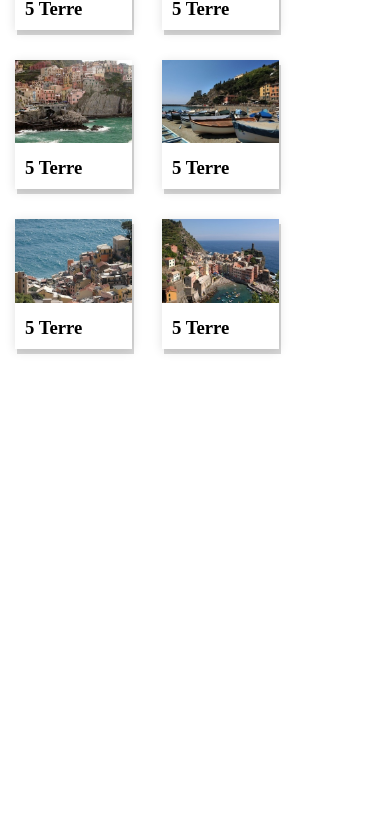
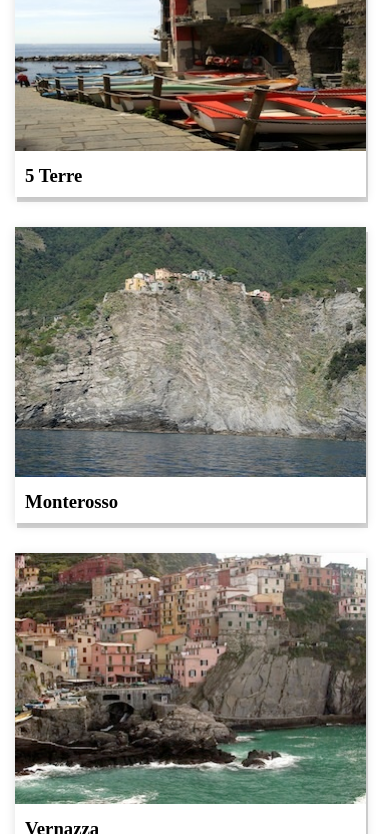
Before and after one commit to dadaszadeehliman/resprontiv, a plain HTML site: page index.html in a window 390 px wide. Shown: the part 195-1029 px from the top of the page. Before the commit the page ends 844 px from the top, so only its background shows below. Drawn offline with Linux system fonts and the light colour scheme.

Commit message:
tam olaraq islendi

```diff
--- a/index.html
+++ b/index.html
@@ -13,31 +13,37 @@
 
     <header class="ikinci_hisse">
         <div class="ikinci_img_yazi">
-            <img src="./img_5terre.jpg" alt="">
+            <img src="./Picture/img_5terre.jpg" alt="">
             <h3>5 Terre</h3>
         </div>
         <div class="ikinci_img_yazi">
-            <img src="./img_corniglia.jpg" alt="">
-            <h3>5 Terre</h3>
+            <img src="./Picture/img_corniglia.jpg" alt="">
+            <h3>Monterosso</h3>
         </div>
         <div class="ikinci_img_yazi">
-            <img src="./img_manarola.jpg" alt="">
-            <h3>5 Terre</h3>
-        </div>
-        <div class="ikinci_img_yazi">
-            <img src="./img_monterosso.jpg" alt="">
-            <h3>5 Terre</h3>
-        </div>
-        <div class="ikinci_img_yazi">
-            <img src="./img_riomaggiore.jpg" alt="">
-            <h3>5 Terre</h3>
-        </div>
-        <div class="ikinci_img_yazi">
-            <img src="./img_vernazza.jpg" alt="">
-            <h3>5 Terre</h3>
+            <img src="./Picture/img_manarola.jpg" alt="">
+            <h3>Vernazza</h3>
         </div>
 
     </header>
 
+    <header class="ikinci_hisse">
+        <div class="ikinci_img_yazi">
+            <img src="./Picture/img_monterosso.jpg" alt="">
+            <h3>Manarola</h3>
+        </div>
+        <div class="ikinci_img_yazi">
+            <img src="./Picture/img_riomaggiore.jpg" alt="">
+            <h3>Corniglia</h3>
+        </div>
+        <div class="ikinci_img_yazi">
+            <img src="./Picture/img_vernazza.jpg" alt="">
+            <h3>Riomaggiore</h3>
+        </div>
+    </header>
+
+
+
+
 </body>
 </html>
--- a/style.css
+++ b/style.css
@@ -10,6 +10,7 @@
     display: flex;
     justify-content: flex-start;
     align-items: center;
+    margin: 0 auto;
 }
 .navbar > h1{
     margin-left: 30px;
@@ -18,7 +19,7 @@
 }
 
 .ikinci_img_yazi{
-    width: 30%;
+    width: 35%;
     height: 40%;
     margin: 15px;
     box-shadow:  2px 5px 0 rgba(0,0,0,0.16),
@@ -32,9 +33,23 @@
 .ikinci_hisse{
     width: 100%;
     display: flex;
-    flex-wrap: wrap;
 }
 .ikinci_img_yazi > h3{
     margin: 10px;
-    box-shadow: 5,5,0,0;
 }
+
+
+@media only screen and (max-width: 600px) {
+    .ikinci_hisse{
+        flex-wrap: nowrap;
+        flex-direction:column;
+    }
+    .ikinci_img_yazi{
+        min-width: 90%;
+    }
+    .ikinci_img_yazi >img{
+        width: 100%;
+        object-fit: cover;
+    }
+
+}
```
Also changed, not shown: Picture/img_5terre.jpg (renamed from img_5terre.jpg), Picture/img_corniglia.jpg (renamed from img_corniglia.jpg), Picture/img_manarola.jpg (renamed from img_manarola.jpg), Picture/img_monterosso.jpg (renamed from img_monterosso.jpg), Picture/img_riomaggiore.jpg (renamed from img_riomaggiore.jpg), Picture/img_vernazza.jpg (renamed from img_vernazza.jpg).
